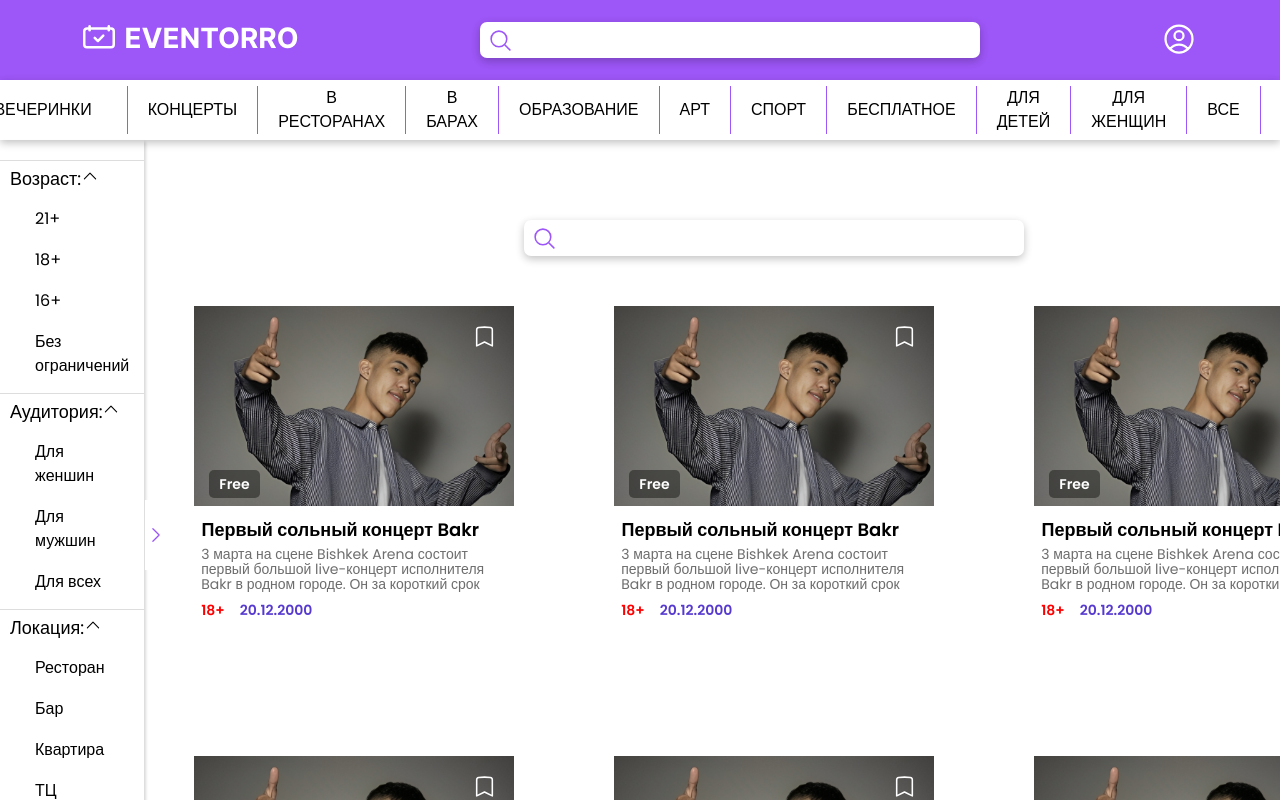
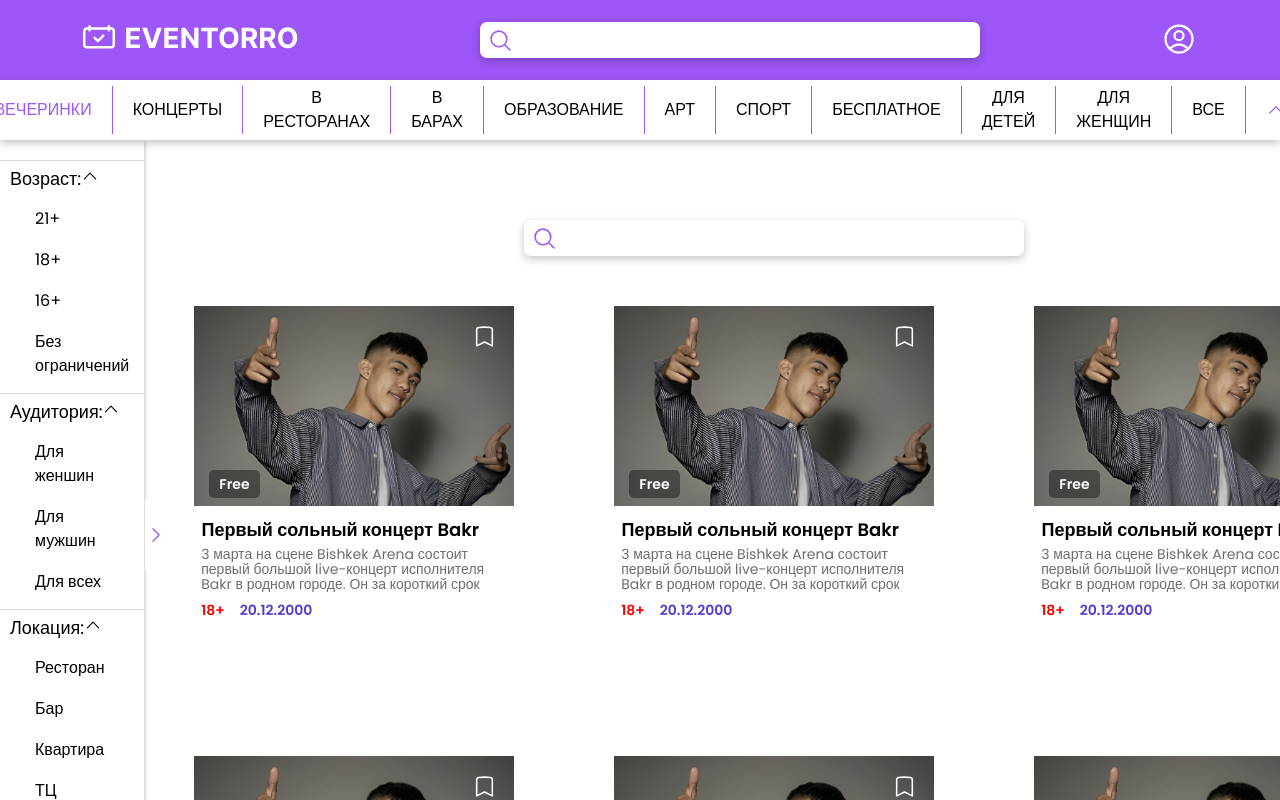
Before and after one commit to amangeldi0/eventero, a React (Vite) app: page / in a window 1280 px wide. In both pictures the pointer is over the button "ВЕЧЕРИНКИ". Shown: the top 800 px of the page. Built offline with nearby package versions, Linux system fonts and the light colour scheme.

Commit message:
changed fast search

```diff
--- a/src/features/FastSearch/FastSearc.module.scss
+++ b/src/features/FastSearch/FastSearc.module.scss
@@ -30,10 +30,14 @@
         display: flex;
         align-items: center;
         justify-content: center;
+        font-weight: 400;
     }
 
     &:hover{
-        padding: 0 35px;
+        button{
+            color: var(--active-color);
+
+        }
     }
 
     &:last-child{
```
